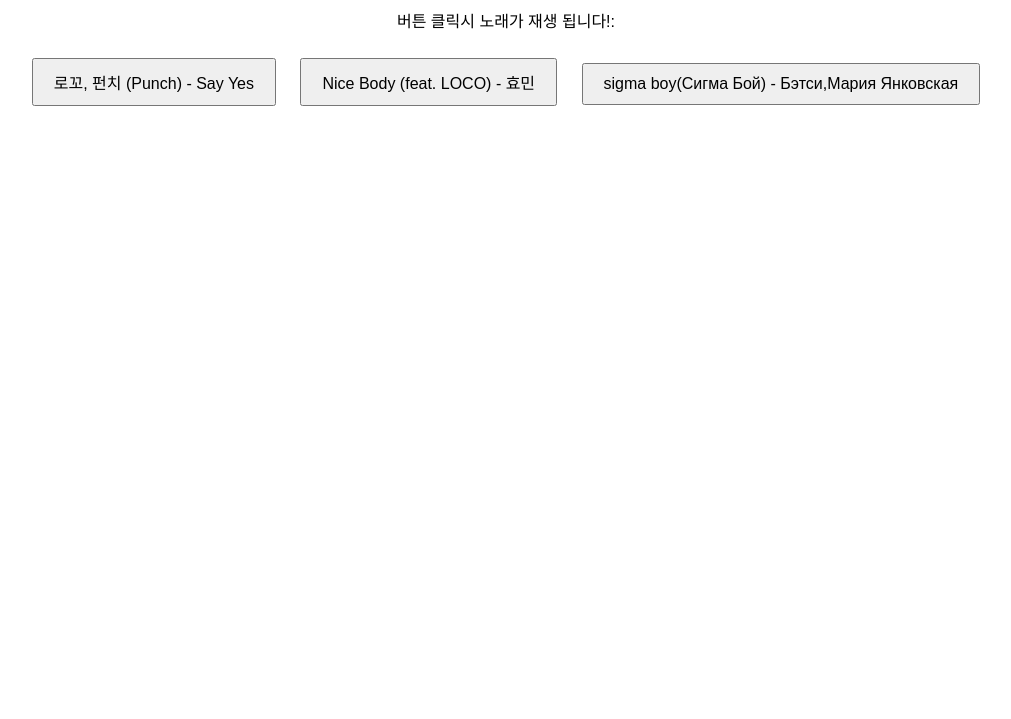
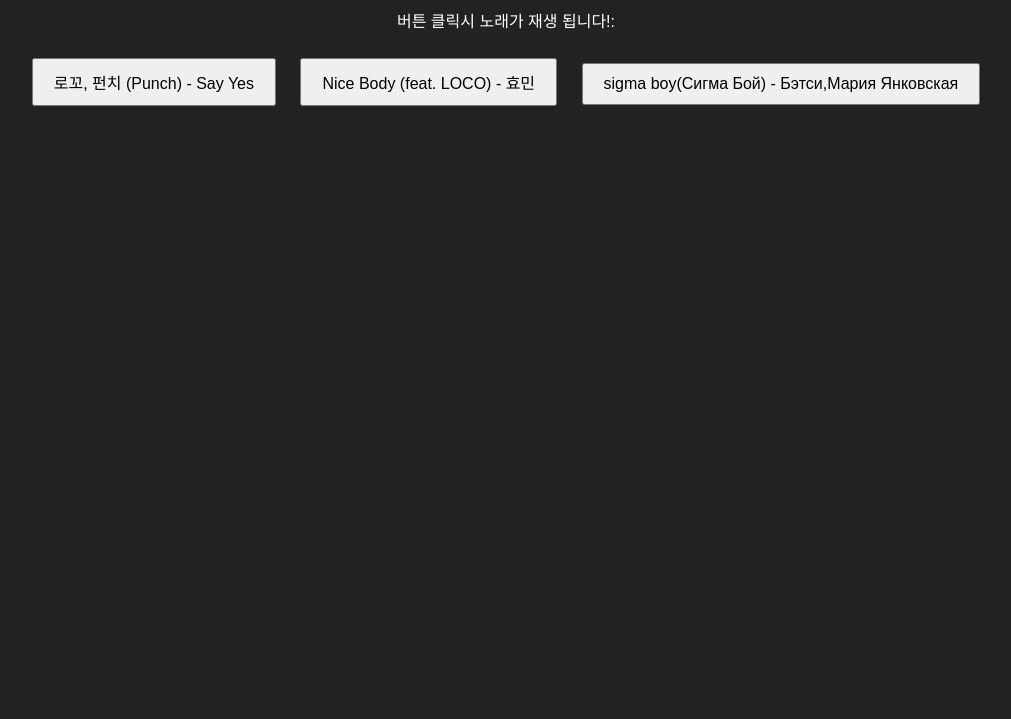
Before and after one commit to donducompany/-, a plain HTML site: page index.html in a window 1280 px wide. Shown: the part 81-800 px from the top of the page, without its empty margins (134-1145 px from the left). Drawn offline with Linux system fonts and the light colour scheme.

Commit message:
Update index.html

```diff
--- a/index.html
+++ b/index.html
@@ -9,6 +9,8 @@
             font-family: Arial, sans-serif;
             text-align: center;
             margin: 20px;
+            background-color: #222224; /* 배경 색상 변경 */
+            color: white; /* 텍스트 색상 변경 (배경과 대비되게) */
         }
         h1 {
             color: #4609ed;
```
